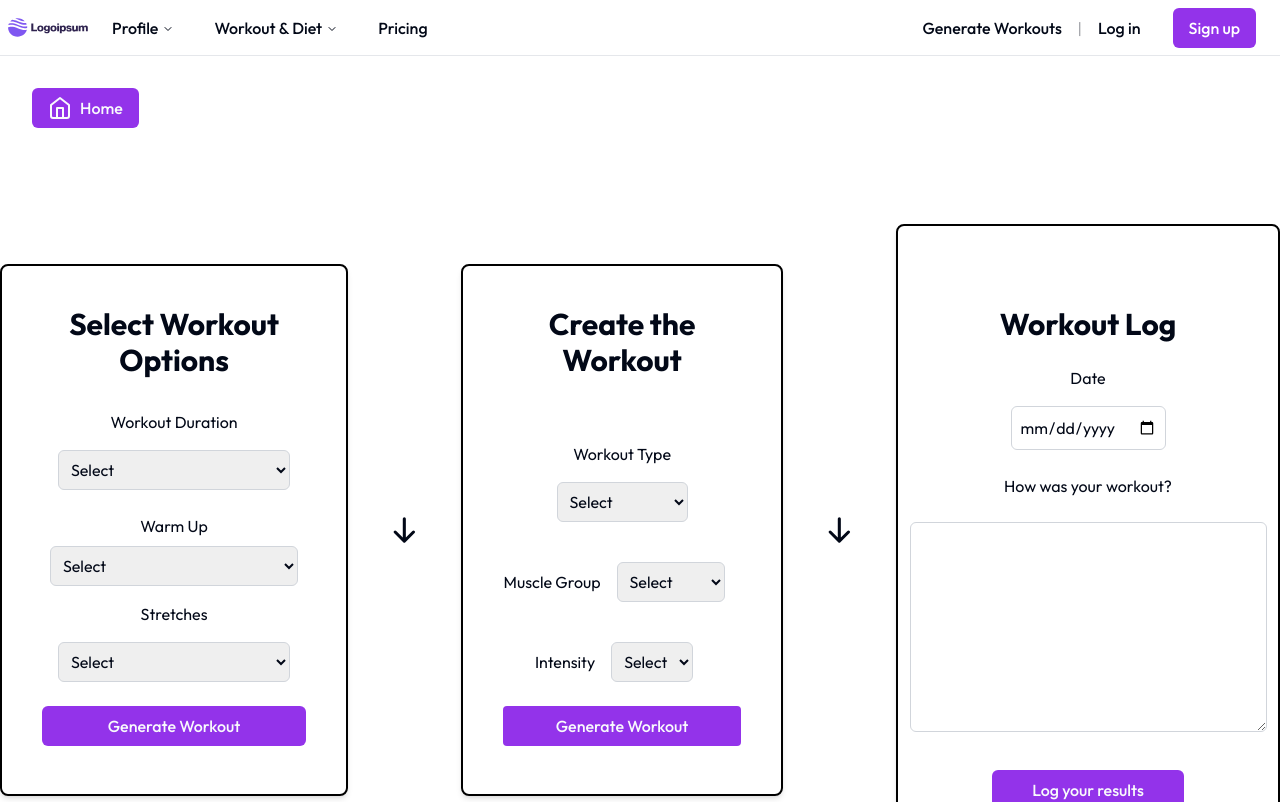
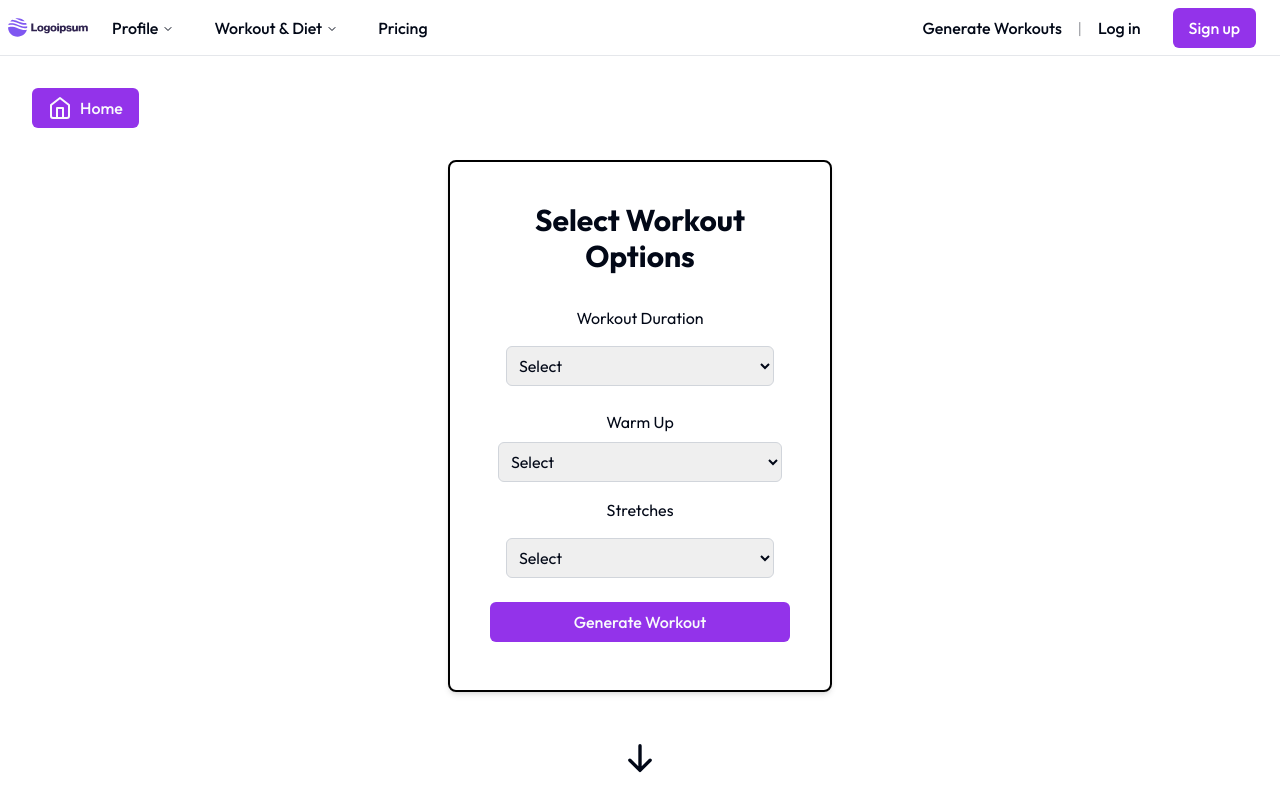
Before and after one commit to TrentFleet/MovePro, a Next.js app: page /Workout in a window 1280 px wide. Shown: the top 802 px of the page. Built offline with nearby package versions, Linux system fonts and the light colour scheme.

Commit message:
styling fixes

```diff
--- a/app/(landing-page)/hero-section.tsx
+++ b/app/(landing-page)/hero-section.tsx
@@ -27,7 +27,8 @@ const HeroSection = () => {
       text-center
       pt-6"
       >
-        Generate your own Workouts!
+
+        Generate Your Own Workouts
       </div>
 
       <p className="text-2xl pt-4 mt-2 text-center w-2/3 mx-auto text-purple-600">
--- a/app/(landing-page)/third-section.tsx
+++ b/app/(landing-page)/third-section.tsx
@@ -49,7 +49,7 @@ const ThirdSection = () => {
 
                 ${
                   activeTab.name === tab.name
-                    ? "rounded-md md:rounded-xl bg-white md:bg-white border-gray-200 md:border items-center justify-center flex-col flex p-4"
+                    ? "rounded-md md:rounded-xl bg-purple-300 md:bg-purple-300 border-gray-200 md:border items-center justify-center flex-col flex p-4"
                     : "md:bg-[#f6f5f4] rounded-md xl:rounded-xl p-4 items-center justify-center hover:bg-slate-300"
                 } `}
             onClick={() => setActiveTab(tab)}
@@ -65,7 +65,7 @@ const ThirdSection = () => {
       </div>
 
       {/* Display content based on the active tab */}
-      <div className="py-4   lg:px-8 xl:px-0 md:px-8  w-3/4">
+      <div className="py-4 lg:w-1/2   lg:px-8 xl:px-0 md:px-8  w-3/4">
         {activeTab && (
           <div className=" flex justify-center items-center flex-col  ">
             <Image
--- a/app/Workout/page.tsx
+++ b/app/Workout/page.tsx
@@ -19,11 +19,11 @@ const Workout = () => {
           Home
         </Button>
       </Link>
-      <div className="lg:flex lg:flex-row sm:flex-col gap-10 justify-center items-center">
+      <div className="lg:flex lg:flex-col lg:mx-20 sm:flex-col gap-10 justify-center items-center ">
         <WorkoutInfo />
-        <PiArrowDownBold className="m-4 mx-auto text-4xl" />
+        <PiArrowDownBold className="m-2 mx-auto text-4xl" />
         <WorkoutGenerator />
-        <PiArrowDownBold className="m-4 mx-auto text-4xl" />
+        <PiArrowDownBold className="m-2 mx-auto text-4xl" />
         <WorkoutLog />
       </div>
       <div
```
